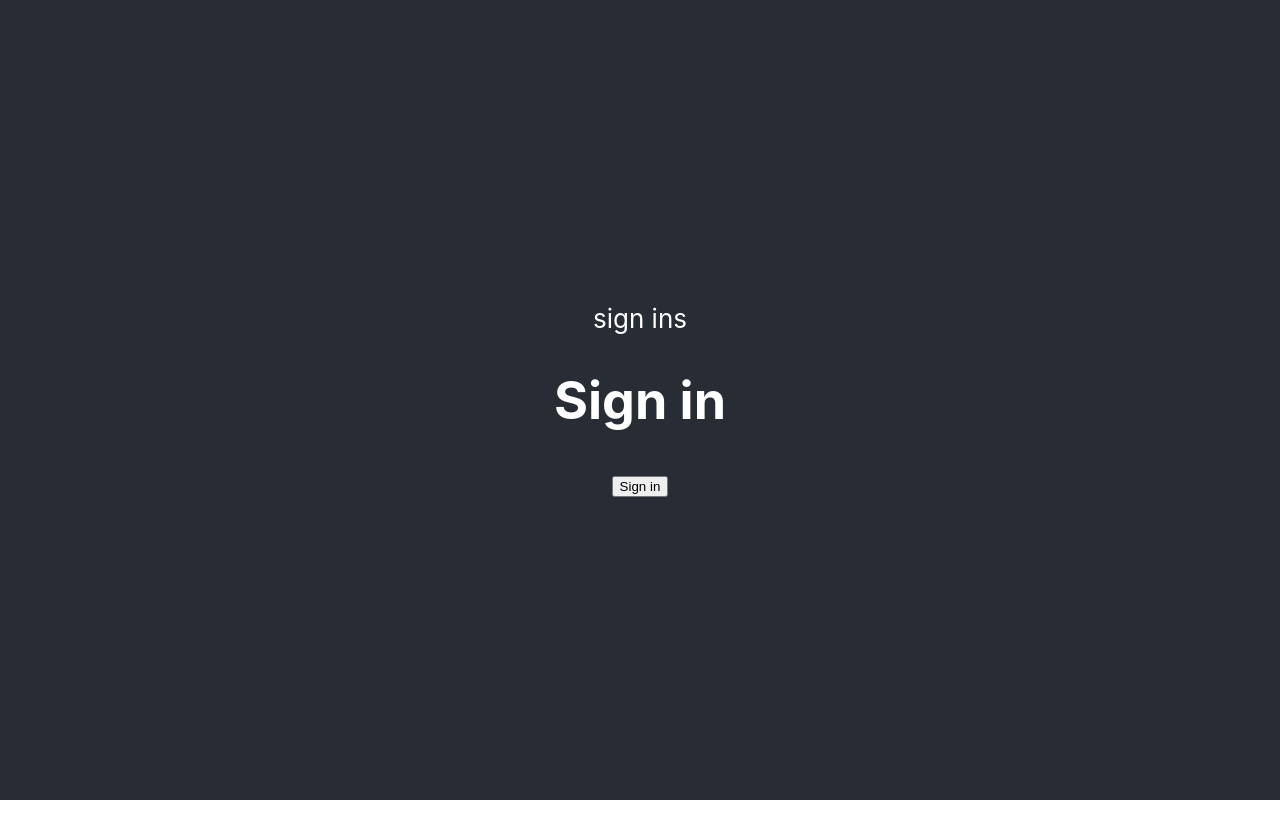
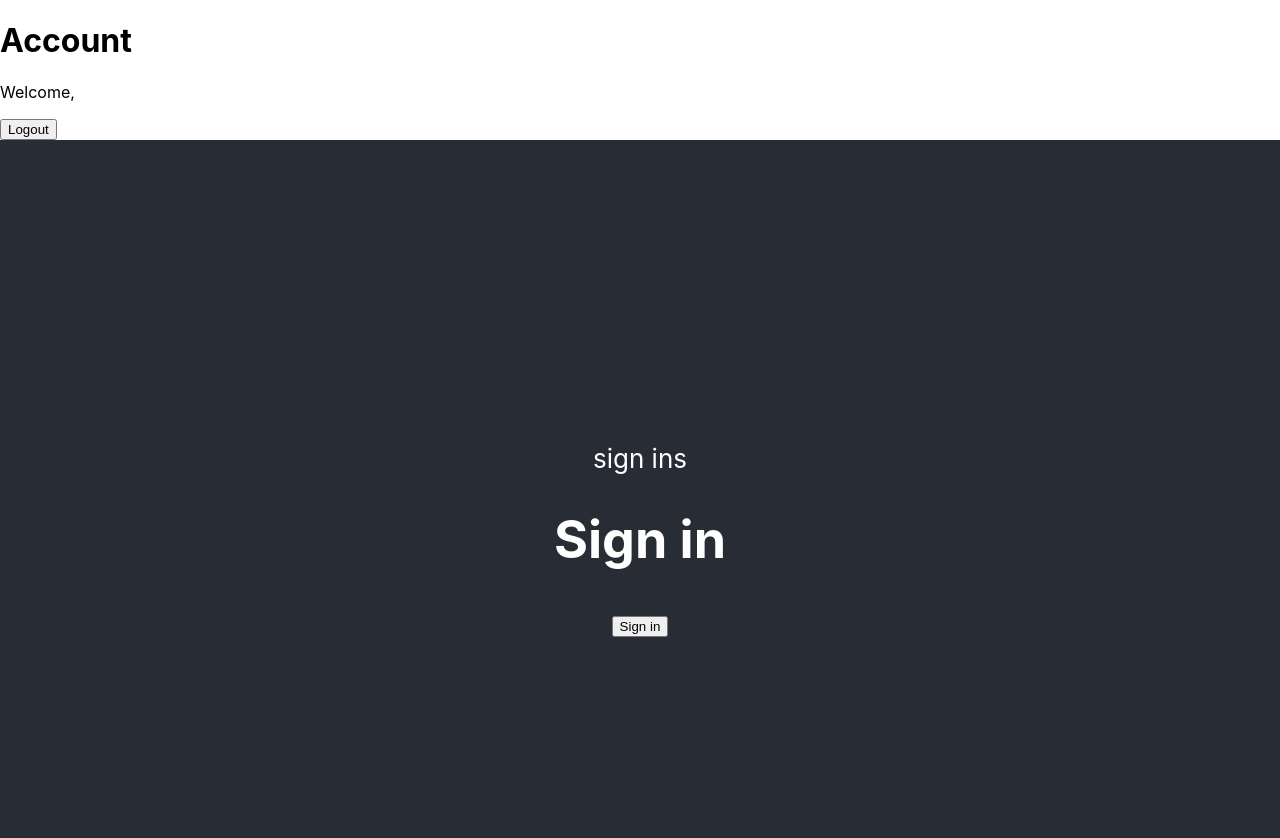
Before and after one commit to niccmac/sal, a React (Create React App) app: page / in a window 1280 px wide. Before the commit this address led to /account. Shown: the top 838 px of the page. Before the commit the page ends 800 px from the top, so only its background shows below. Built offline with nearby package versions, Linux system fonts and the light colour scheme; no server answers; the HTML template or start-up script is replaced by a standard one.

Commit message:
Add homepage

```diff
--- a/src/App.js
+++ b/src/App.js
@@ -6,13 +6,16 @@ import { Route, Routes } from "react-router-dom";
 
 import { useAuthState } from "react-firebase-hooks/auth";
 import SignIn from "./components/signin";
+import HomePage from "./components/homepage";
 
 function App() {
   const [user] = useAuthState(auth);
 
   return (
     <GoogleAuthContext>
-      <Routes></Routes>
+      <Routes>
+        <Route path="/" element={<HomePage />} />
+      </Routes>
       <div className="App">
         <header className="App-header">
           <section>{user ? <ChatBox /> : "sign ins"}</section>
--- /dev/null
+++ b/src/components/homepage.jsx
@@ -0,0 +1,28 @@
+import React from "react";
+import { UserAuth } from "../providers/GoogleAuthProvider";
+
+const HomePage = () => {
+  const { logOut, user } = UserAuth();
+
+  const handleSignOut = async () => {
+    try {
+      await logOut();
+    } catch (error) {
+      console.log(error);
+    }
+  };
+
+  return (
+    <div className="w-[300px] m-auto">
+      <h1 className="text-center text-2xl font-bold pt-12">Account</h1>
+      <div>
+        <p>Welcome, {user?.displayName}</p>
+      </div>
+      <button onClick={handleSignOut} className="border py-2 px-5 mt-10">
+        Logout
+      </button>
+    </div>
+  );
+};
+
+export default HomePage;
--- a/src/components/signin.jsx
+++ b/src/components/signin.jsx
@@ -16,7 +16,7 @@ const Signin = () => {
 
   useEffect(() => {
     if (user != null) {
-      navigate("/account");
+      navigate("/");
     }
   }, [user]);
 
```
